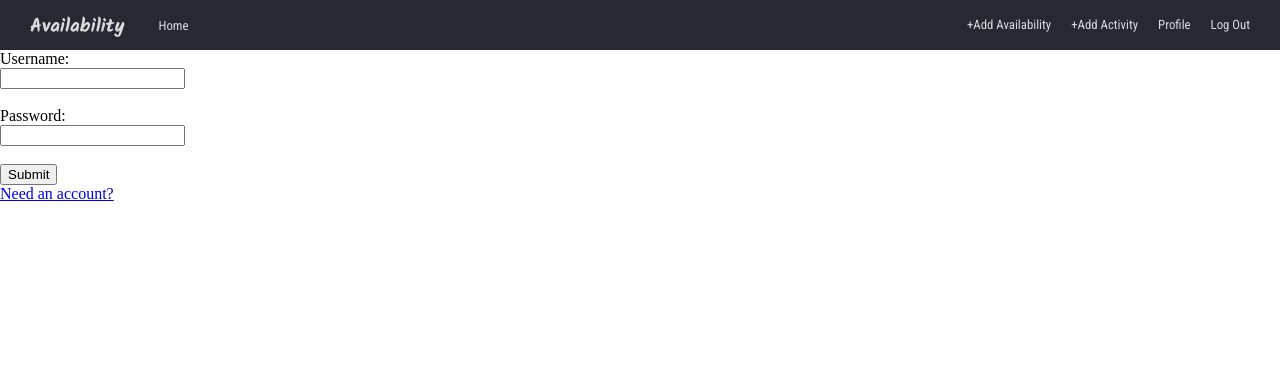
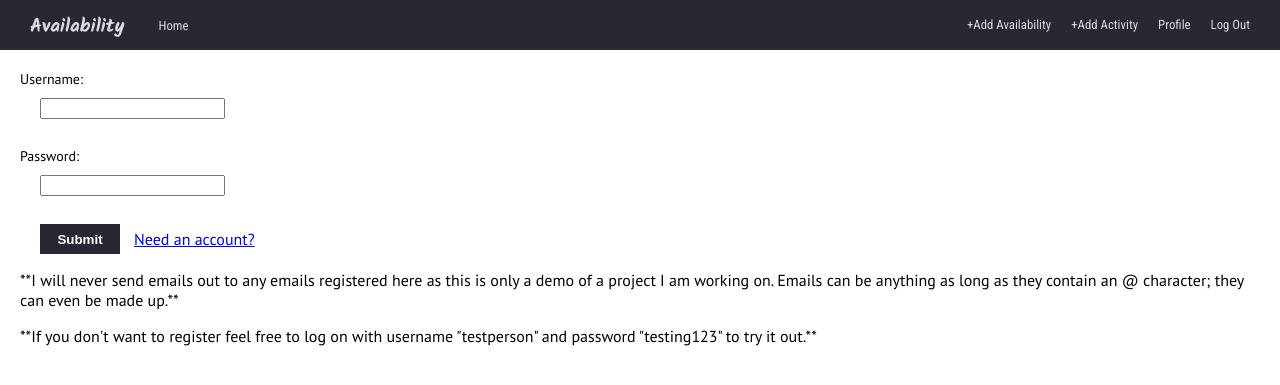
Before and after one commit to wikantsa/AvailabilityTracker, a Django app: page /login/ in a window 1280 px wide. Shown: the top 385 px of the page. Run offline with Django 3.2, Linux system fonts and the light colour scheme; parts of the project's set-up code (start-up, migrations or seed data) failed here and were passed over.

Commit message:
Changed styles for forms to be more visually appealing (st)

```diff
--- a/availability/templates/login_form.html
+++ b/availability/templates/login_form.html
@@ -5,12 +5,15 @@
 {% endblock %}
 
 {% block body %}
+<link rel="stylesheet" type="text/css" href="/static/form.css">
 <form action="" method="post" enctype="multipart/form-data">
     {% csrf_token %}
     {% include 'form-template.html' %}
-    <input type="submit" id="Submit" value="Submit"/>
+    <span><input type="submit" id="Submit" value="Submit"/></span>
+	<span><a href="{% url 'register' %}">Need an account?</a></span>
+	<p>**I will never send emails out to any emails registered here as this is only a demo of a project I am working on. Emails can be anything as long as they contain an @ character; they can even be made up.**</p>
+	<p>**If you don't want to register feel free to log on with username "testperson" and password "testing123" to try it out.**</p>
 </form>
-<a href="{% url 'register' %}">Need an account?</a>
 <p>{{ form.errors }}</p>
 <p>{{ form.non_field_errors }}</p>
 {% endblock %}
--- /dev/null
+++ b/static_files/form.css
@@ -0,0 +1,49 @@
+@import url('https://fonts.googleapis.com/css?family=PT+Sans');/*font-family: 'PT Sans', sans-serif;*/
+form
+{
+	margin:20px;
+	padding-top:20px;
+}
+form label
+{
+	font-size:14px;
+	font-family: 'PT Sans', sans-serif;
+}
+form input[type="text"]
+{
+	margin:10px 20px 10px 20px;
+}
+form input[type="password"]
+{
+	margin:10px 20px 10px 20px;
+}
+form input[type="email"]
+{
+	margin:10px 20px 10px 20px;
+}
+form a
+{
+	margin:0 0 0 10px;
+	font-family: 'PT Sans', sans-serif;
+	vertical-align:middle;
+}
+form input[type="submit"]
+{
+	width:80px;
+	height:30px;
+	background:#282832;
+	border:3px solid #282832;
+	color:white;
+	font-weight:600;
+	margin:0 0 0 20px;
+	vertical-align:middle;
+}
+form input[type="submit"]:hover
+{
+	background:white;
+	color:#282832;
+	transition: all 0.2s ease-in-out;
+}
+p{
+	font-family: 'PT Sans', sans-serif;
+}
```
Also changed, not shown: availability/templates/registration_form.html (+4 -3 lines).
